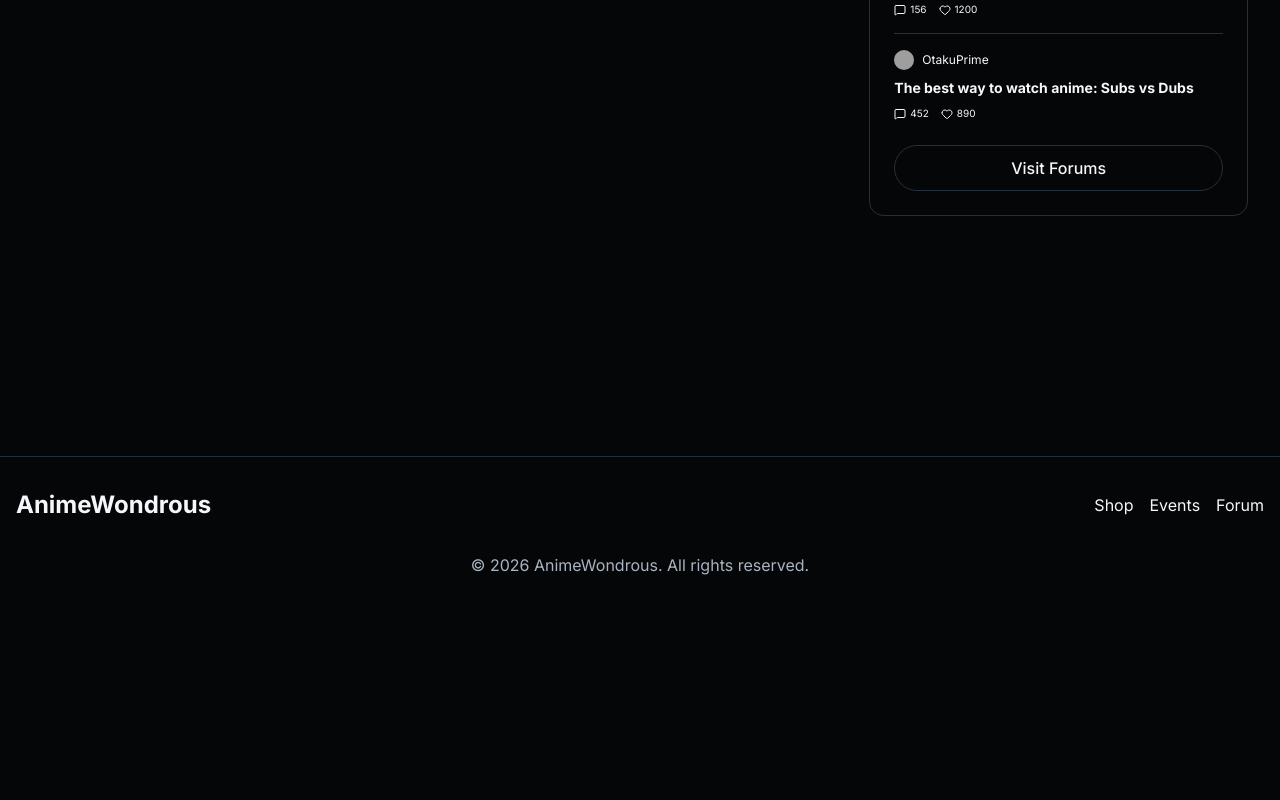
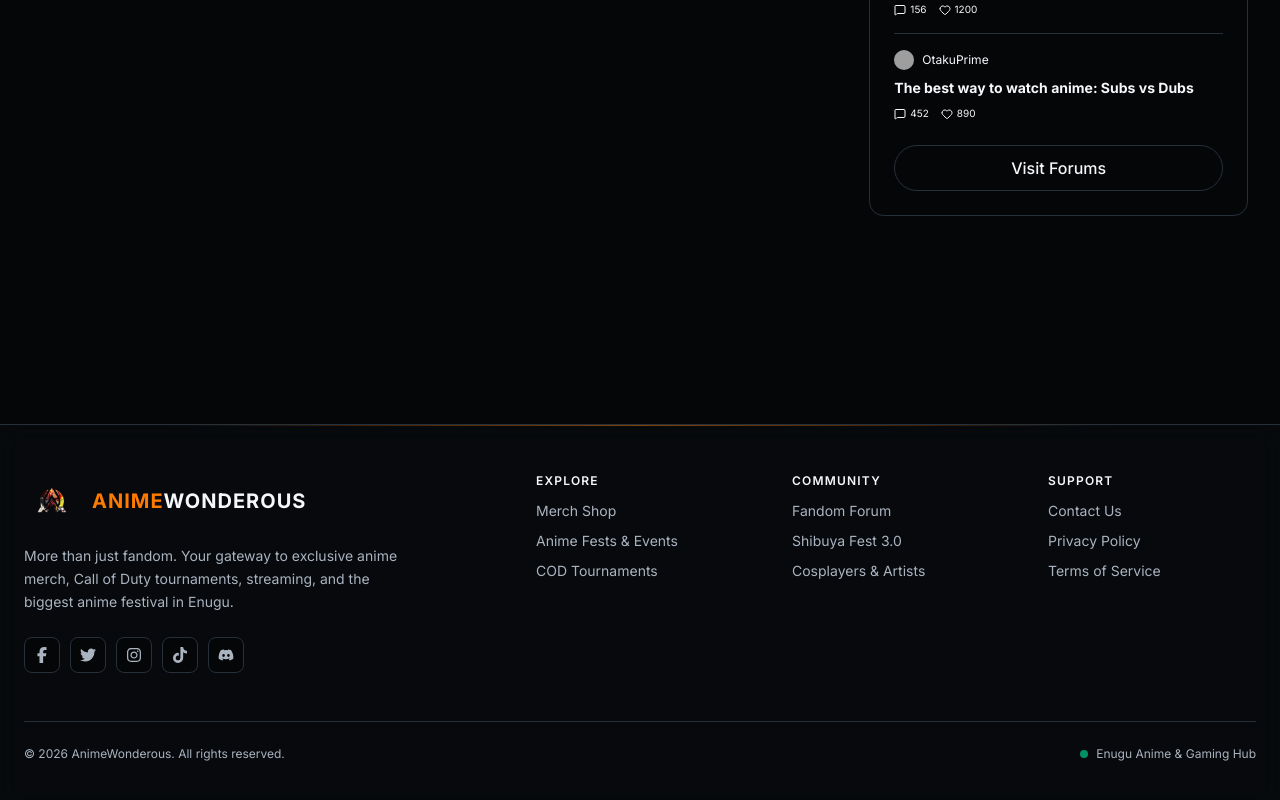
Before and after one commit to PhantomMiles/animewonderous, a Next.js app: page / in a window 1280 px wide. Shown: the part 2231-3031 px from the top of the page. Before the commit the page ends 2808 px from the top, so only its background shows below. Built offline with nearby package versions, Linux system fonts and the light colour scheme; grey boxes are pictures that could not be loaded.

Commit message:
feat: refine footer layout with Font Awesome icons and brand grid

```diff
--- a/src/components/Footer.tsx
+++ b/src/components/Footer.tsx
@@ -1,23 +1,183 @@
 'use client';
 
 import Link from "next/link";
+import Image from "next/image";
+import { FontAwesomeIcon } from "@fortawesome/react-fontawesome";
+import {
+  faFacebookF,
+  faTwitter,
+  faInstagram,
+  faTiktok,
+  faDiscord
+} from "@fortawesome/free-brands-svg-icons";
 
 export const Footer = () => {
   return (
-        <footer className="mt-40 bg-background border-t">
-            <div className="container mx-auto px-4 py-8">
-                <div className="flex flex-col md:flex-row justify-between items-center">
-                    <div className="flex items-center gap-4">
-                        <Link href="/" className="text-2xl font-bold">AnimeWondrous</Link>
+    <footer className="relative mt-32 border-t border-border bg-card/40 backdrop-blur-md">
+      {/* Top subtle primary color accent line */}
+      <div
+        aria-hidden="true"
+        className="absolute top-0 left-1/2 h-[1px] w-3/4 -translate-x-1/2 bg-gradient-to-r from-transparent via-primary/50 to-transparent"
+      />
+
+      <div className="container mx-auto px-6 py-12">
+        <div className="grid grid-cols-1 gap-10 md:grid-cols-5 lg:gap-12">
+
+          {/* Brand & Social Column */}
+          <div className="flex flex-col gap-4 md:col-span-2">
+            <Link href="/" className="group inline-flex items-center gap-3">
+              <div className="relative flex h-14 w-14 items-center justify-center overflow-hidden rounded-xl transition-all duration-300 group-hover:scale-105 group-hover:border-primary/50">
+                <Image
+                  src="/aa.png"
+                  alt="AnimeWonderous Emblem"
+                  width={200}
+                  height={200}
+                  className="object-cover"
+                />
               </div>
-                    <div className="flex items-center gap-4">
-                        <Link href="/shop" className="hover:text-primary transition-colors">Shop</Link>
-                        <Link href="/events" className="hover:text-primary transition-colors">Events</Link>
-                        <Link href="/forum" className="hover:text-primary transition-colors">Forum</Link>
+              <div className="font-display text-xl font-bold tracking-wider">
+                <span className="text-primary">ANIME</span>
+                <span className="text-foreground">WONDEROUS</span>
+              </div>
+            </Link>
+
+            <p className="max-w-sm text-sm leading-relaxed text-muted-foreground">
+              More than just fandom. Your gateway to exclusive anime merch, Call of Duty tournaments, streaming, and the biggest anime festival in Enugu.
+            </p>
+
+            {/* Social Media Links with Font Awesome */}
+            <div className="flex items-center gap-2.5 pt-2">
+              <a
+                href="https://facebook.com"
+                target="_blank"
+                rel="noopener noreferrer"
+                aria-label="Facebook"
+                className="flex h-9 w-9 items-center justify-center rounded-lg border border-border bg-background text-muted-foreground transition-all duration-300 hover:border-primary hover:text-primary hover:shadow-[0_0_12px_rgba(255,122,0,0.3)]"
+              >
+                <FontAwesomeIcon icon={faFacebookF} className="h-4 w-4" />
+              </a>
+              <a
+                href="https://twitter.com"
+                target="_blank"
+                rel="noopener noreferrer"
+                aria-label="Twitter"
+                className="flex h-9 w-9 items-center justify-center rounded-lg border border-border bg-background text-muted-foreground transition-all duration-300 hover:border-primary hover:text-primary hover:shadow-[0_0_12px_rgba(255,122,0,0.3)]"
+              >
+                <FontAwesomeIcon icon={faTwitter} className="h-4 w-4" />
+              </a>
+              <a
+                href="https://instagram.com"
+                target="_blank"
+                rel="noopener noreferrer"
+                aria-label="Instagram"
+                className="flex h-9 w-9 items-center justify-center rounded-lg border border-border bg-background text-muted-foreground transition-all duration-300 hover:border-primary hover:text-primary hover:shadow-[0_0_12px_rgba(255,122,0,0.3)]"
+              >
+                <FontAwesomeIcon icon={faInstagram} className="h-4 w-4" />
+              </a>
+              <a
+                href="https://tiktok.com"
+                target="_blank"
+                rel="noopener noreferrer"
+                aria-label="TikTok"
+                className="flex h-9 w-9 items-center justify-center rounded-lg border border-border bg-background text-muted-foreground transition-all duration-300 hover:border-primary hover:text-primary hover:shadow-[0_0_12px_rgba(255,122,0,0.3)]"
+              >
+                <FontAwesomeIcon icon={faTiktok} className="h-4 w-4" />
+              </a>
+              <a
+                href="https://discord.com"
+                target="_blank"
+                rel="noopener noreferrer"
+                aria-label="Discord"
+                className="flex h-9 w-9 items-center justify-center rounded-lg border border-border bg-background text-muted-foreground transition-all duration-300 hover:border-primary hover:text-primary hover:shadow-[0_0_12px_rgba(255,122,0,0.3)]"
+              >
+                <FontAwesomeIcon icon={faDiscord} className="h-4 w-4" />
+              </a>
+            </div>
+          </div>
+
+          {/* Quick Navigation Links */}
+          <div className="flex flex-col gap-3 text-sm">
+            <p className="font-display text-xs font-semibold uppercase tracking-widest text-foreground">
+              Explore
+            </p>
+            <ul className="flex flex-col gap-2.5 text-muted-foreground">
+              <li>
+                <Link href="/shop" className="transition-colors hover:text-primary">
+                  Merch Shop
+                </Link>
+              </li>
+              <li>
+                <Link href="/events" className="transition-colors hover:text-primary">
+                  Anime Fests & Events
+                </Link>
+              </li>
+              <li>
+                <Link href="/tournaments" className="transition-colors hover:text-primary">
+                  COD Tournaments
+                </Link>
+              </li>
+            </ul>
+          </div>
+
+          {/* Community Links */}
+          <div className="flex flex-col gap-3 text-sm">
+            <p className="font-display text-xs font-semibold uppercase tracking-widest text-foreground">
+              Community
+            </p>
+            <ul className="flex flex-col gap-2.5 text-muted-foreground">
+              <li>
+                <Link href="/forum" className="transition-colors hover:text-primary">
+                  Fandom Forum
+                </Link>
+              </li>
+              <li>
+                <Link href="/shibuya-fest" className="transition-colors hover:text-primary">
+                  Shibuya Fest 3.0
+                </Link>
+              </li>
+              <li>
+                <Link href="/creators" className="transition-colors hover:text-primary">
+                  Cosplayers & Artists
+                </Link>
+              </li>
+            </ul>
+          </div>
+
+          {/* Support / Legal Links */}
+          <div className="flex flex-col gap-3 text-sm">
+            <p className="font-display text-xs font-semibold uppercase tracking-widest text-foreground">
+              Support
+            </p>
+            <ul className="flex flex-col gap-2.5 text-muted-foreground">
+              <li>
+                <Link href="/contact" className="transition-colors hover:text-primary">
+                  Contact Us
+                </Link>
+              </li>
+              <li>
+                <Link href="/privacy" className="transition-colors hover:text-primary">
+                  Privacy Policy
+                </Link>
+              </li>
+              <li>
+                <Link href="/terms" className="transition-colors hover:text-primary">
+                  Terms of Service
+                </Link>
+              </li>
+            </ul>
+          </div>
+
+        </div>
+
+        {/* Bottom Bar */}
+        <div className="mt-12 flex flex-col items-center justify-between gap-4 border-t border-border pt-6 text-xs text-muted-foreground sm:flex-row">
+          <p>© {new Date().getFullYear()} AnimeWonderous. All rights reserved.</p>
+          <div className="flex items-center gap-2">
+            <span className="h-2 w-2 rounded-full bg-emerald-500 animate-pulse" />
+            <span>Enugu Anime & Gaming Hub</span>
           </div>
         </div>
       </div>
-            <p className="text-center text-muted-foreground">© 2026 AnimeWondrous. All rights reserved.</p>
     </footer>
   );
-}
+};
```
Lines whose indentation alone changed are shown as unchanged.
